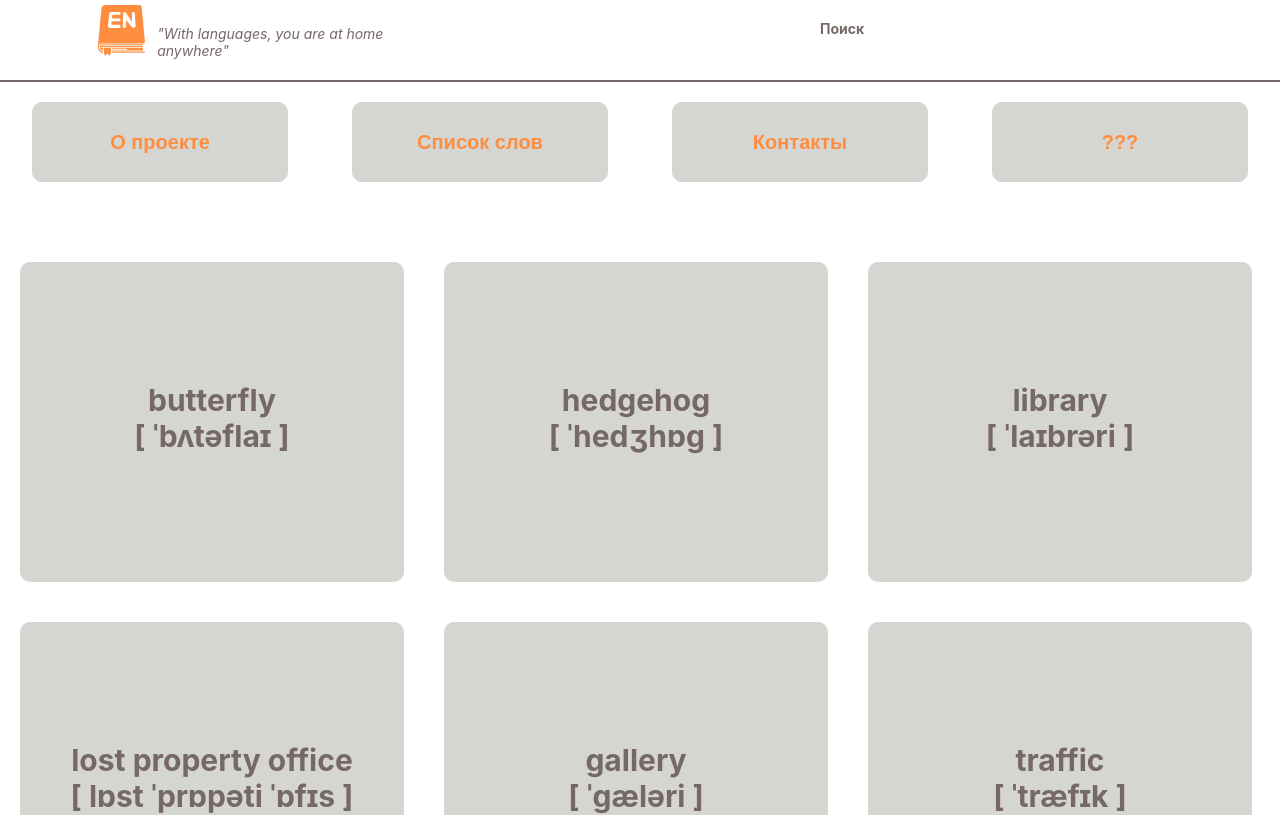
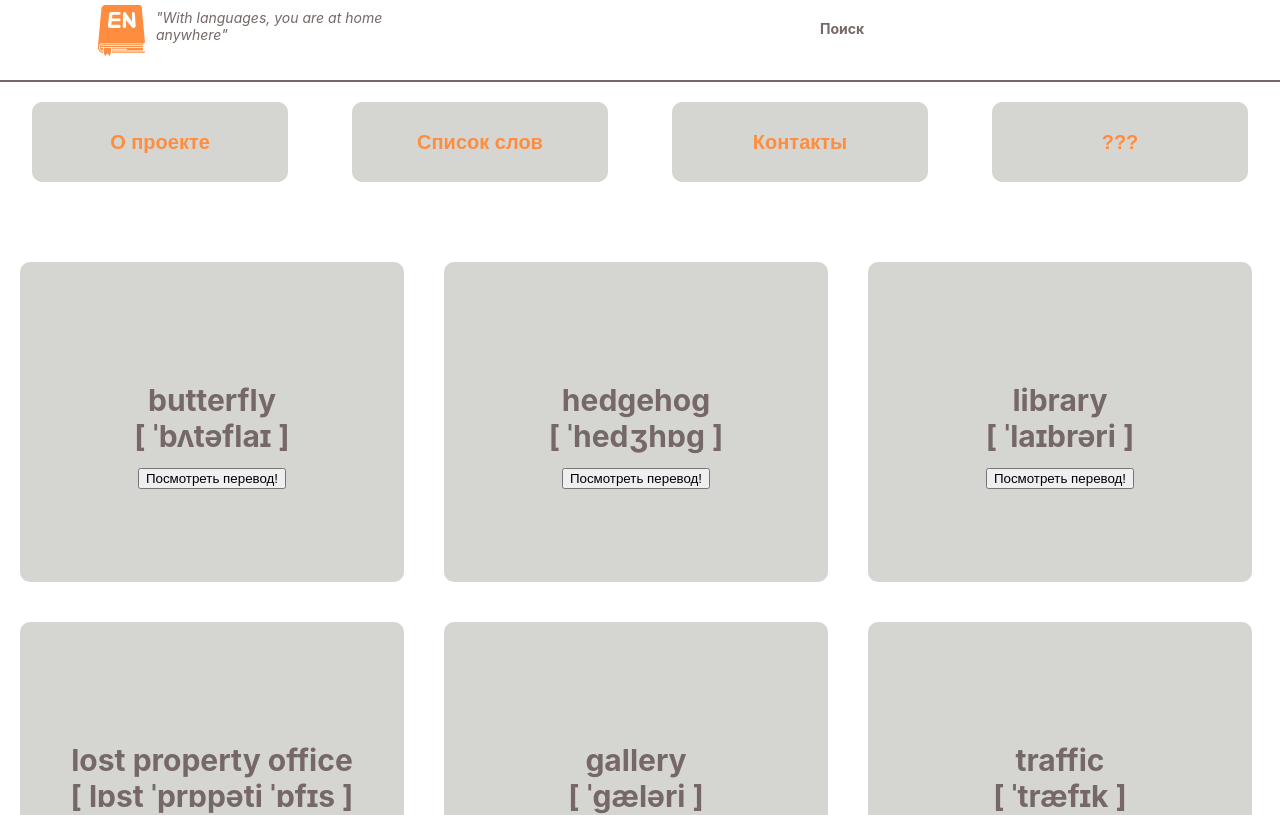
Before and after one commit to KseniaSafonova/React_project, a React (Create React App) app in the folder react_project/: page / in a window 1280 px wide. Shown: the top 815 px of the page. Built offline with nearby package versions, Linux system fonts and the light colour scheme.

Commit message:
wednesday

```diff
--- a/react_project/src/App.js
+++ b/react_project/src/App.js
@@ -4,7 +4,7 @@ import Main from './components/Main/Main';
 import Card from './components/Card/Card';
 import Footer from './components/Footer/Footer';
 import './App.module.css';
-//import Button from './components/Card/Button';
+import Button from './components/Card/Button';
 
 
 const words = [
@@ -30,12 +30,13 @@ function App() {
       <Navbar />
       <Main >
         {
-          words.map((word) => <Card english={word.english} transcription={word.transcription} />)
+          words.map((word) => <Card english={word.english} transcription={word.transcription}><Button /></Card>)
         }
 
 
 
       </Main>
+
       <Footer />
     </div>
   );
--- a/react_project/src/components/Card/Button.jsx
+++ b/react_project/src/components/Card/Button.jsx
@@ -1,15 +1,22 @@
-//import { useState } from "react";
+import { useState } from "react";
 
- /*function Button(props) {
-    const [pressed, setPressed] = useState(false);
+function Button(props) {
+  const [pressed, setPressed] = useState(false);
 
-        handChange = () => {
-          setPressed(!pressed);
-        }
+  const handChange = () => {
+    setPressed(!pressed);
+  }
 
-        return (
-            <button {...props} onClick={handChange}>{pressed ? "Нажата" : "Нажать!"}</button>
-        )*/
-//}
+  return (
+    <button onClick={handChange}>
+      {
+        pressed
+          ? ("Перевод")
+          : "Посмотреть перевод!"
+      }
+    </button>
 
-//export default Button;
+  )
+}
+
+export default Button;
--- a/react_project/src/components/Card/Card.jsx
+++ b/react_project/src/components/Card/Card.jsx
@@ -7,6 +7,7 @@ function Card(props) {
             <div>{props.english}</div>
             <div>{props.transcription}</div>
             {/* <div>{props.russian}</div>*/}
+            {props.children}
         </div >
     )
 }
--- a/react_project/src/components/Header/Header.module.css
+++ b/react_project/src/components/Header/Header.module.css
@@ -29,11 +29,11 @@
 }
 
 .quote {
-  display: inline-block;
-  margin-left: 10px;
   font-style: italic;
   font-weight: normal;
   width: 20vw;
+  margin-top: -50px;
+  margin-left: 60px;
 }
 
 .logoSvg {
--- a/react_project/src/components/Header/Header.module.scss
+++ b/react_project/src/components/Header/Header.module.scss
@@ -36,12 +36,11 @@ $fontL: 30px;
 }
 
 .quote {
-    display: inline-block;
-    margin-left: 10px;
     font-style: italic;
     font-weight: normal;
     width: 20vw;
-
+    margin-top: -50px;
+    margin-left: 60px;
 }
 
 .logoSvg {
```
Also changed, not shown: 1 other file (tests, documents, lock files or other folders).
